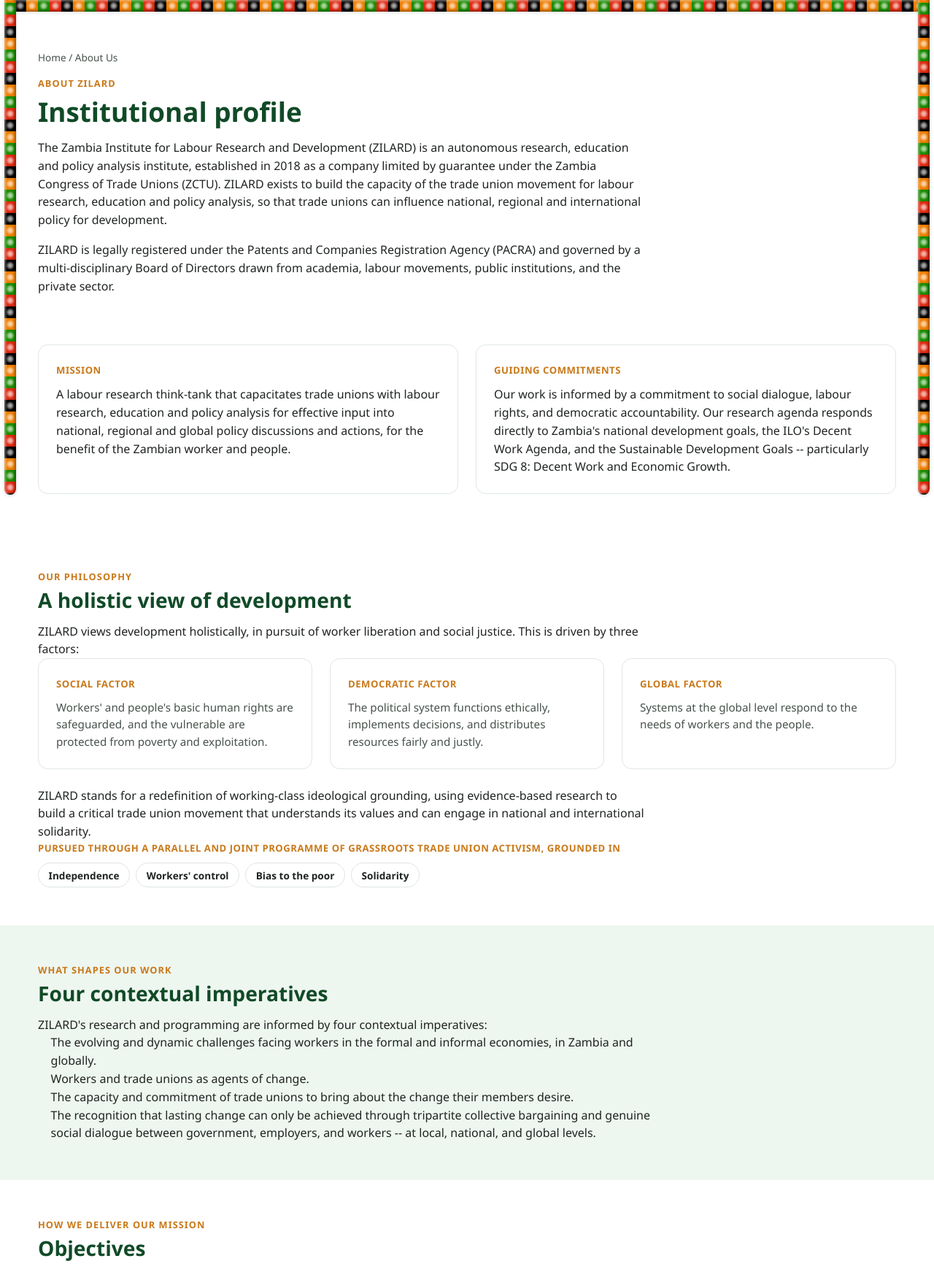
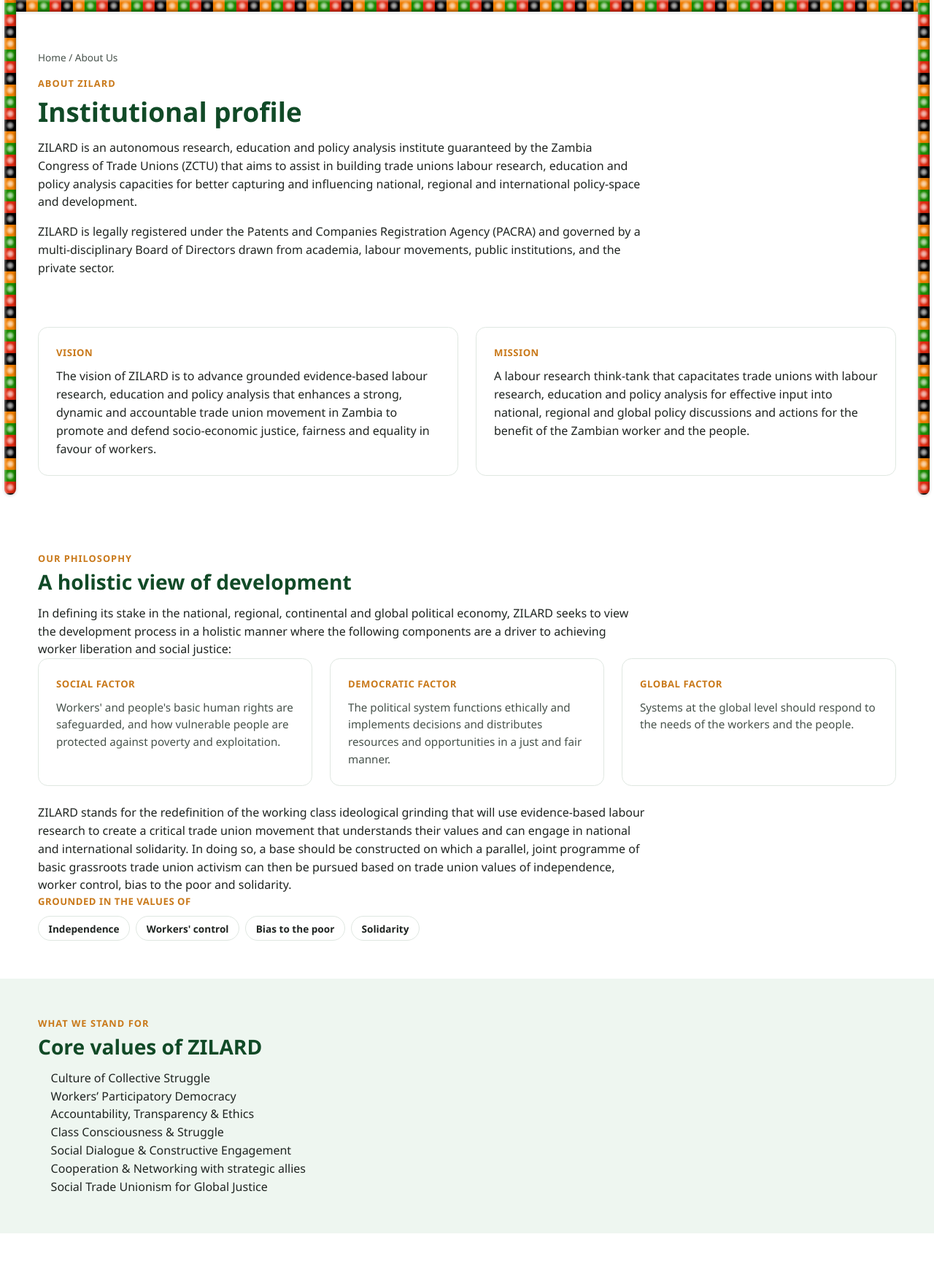
Before and after one commit to dleza/zilard-platfor, a Django app: page /about/ in a window 1280 px wide. Shown: the part 106-1849 px from the top of the page at 73% size. Run offline with Django 5.2, Linux system fonts and the light colour scheme; data comes from the database, SQL or seed files in the repository; data that the repository does not hold is empty; some libraries are stand-ins or nearby versions.

Commit message:
Update About page with verbatim official Vision, Mission, and Core Values text

```diff
--- a/templates/website/about.html
+++ b/templates/website/about.html
@@ -10,12 +10,10 @@
     <h1 class="zil-section-title" style="font-size:clamp(1.7rem,3vw,2.3rem);">Institutional profile</h1>
     <div class="zil-prose" style="max-width:52rem;">
       <p>
-        The Zambia Institute for Labour Research and Development (ZILARD) is an autonomous
-        research, education and policy analysis institute, established in 2018 as a company limited
-        by guarantee under the Zambia Congress of Trade Unions (ZCTU). ZILARD exists to build the
-        capacity of the trade union movement for labour research, education and policy analysis, so
-        that trade unions can influence national, regional and international policy for
-        development.
+        ZILARD is an autonomous research, education and policy analysis institute guaranteed by
+        the Zambia Congress of Trade Unions (ZCTU) that aims to assist in building trade unions
+        labour research, education and policy analysis capacities for better capturing and
+        influencing national, regional and international policy-space and development.
       </p>
       <p>
         ZILARD is legally registered under the Patents and Companies Registration Agency (PACRA)
@@ -30,20 +28,20 @@
   <div class="zil-wrap">
     <div class="zil-grid zil-grid-2">
       <div class="zil-card">
+        <p class="zil-card-meta">Vision</p>
+        <p class="zil-prose" style="margin:0;">
+          The vision of ZILARD is to advance grounded evidence-based labour research, education
+          and policy analysis that enhances a strong, dynamic and accountable trade union movement
+          in Zambia to promote and defend socio-economic justice, fairness and equality in favour
+          of workers.
+        </p>
+      </div>
+      <div class="zil-card">
         <p class="zil-card-meta">Mission</p>
         <p class="zil-prose" style="margin:0;">
           A labour research think-tank that capacitates trade unions with labour research,
           education and policy analysis for effective input into national, regional and global
-          policy discussions and actions, for the benefit of the Zambian worker and people.
-        </p>
-      </div>
-      <div class="zil-card">
-        <p class="zil-card-meta">Guiding commitments</p>
-        <p class="zil-prose" style="margin:0;">
-          Our work is informed by a commitment to social dialogue, labour rights, and democratic
-          accountability. Our research agenda responds directly to Zambia's national development
-          goals, the ILO's Decent Work Agenda, and the Sustainable Development Goals -- particularly
-          SDG 8: Decent Work and Economic Growth.
+          policy discussions and actions for the benefit of the Zambian worker and the people.
         </p>
       </div>
     </div>
@@ -55,38 +53,43 @@
     <p class="zil-eyebrow">Our philosophy</p>
     <h2 class="zil-section-title">A holistic view of development</h2>
     <p class="zil-prose" style="max-width:52rem;">
-      ZILARD views development holistically, in pursuit of worker liberation and social justice.
-      This is driven by three factors:
+      In defining its stake in the national, regional, continental and global political economy,
+      ZILARD seeks to view the development process in a holistic manner where the following
+      components are a driver to achieving worker liberation and social justice:
     </p>
     <div class="zil-grid zil-grid-3">
       <div class="zil-card">
         <p class="zil-card-meta">Social factor</p>
         <p class="zil-card-body">
-          Workers' and people's basic human rights are safeguarded, and the vulnerable are
-          protected from poverty and exploitation.
+          Workers' and people's basic human rights are safeguarded, and how vulnerable people
+          are protected against poverty and exploitation.
         </p>
       </div>
       <div class="zil-card">
         <p class="zil-card-meta">Democratic factor</p>
         <p class="zil-card-body">
-          The political system functions ethically, implements decisions, and distributes
-          resources fairly and justly.
+          The political system functions ethically and implements decisions and distributes
+          resources and opportunities in a just and fair manner.
         </p>
       </div>
       <div class="zil-card">
         <p class="zil-card-meta">Global factor</p>
         <p class="zil-card-body">
-          Systems at the global level respond to the needs of workers and the people.
+          Systems at the global level should respond to the needs of the workers and the
+          people.
         </p>
       </div>
     </div>
     <p class="zil-prose" style="max-width:52rem;margin-top:1.5rem;">
-      ZILARD stands for a redefinition of working-class ideological grounding, using
-      evidence-based research to build a critical trade union movement that understands its
-      values and can engage in national and international solidarity.
+      ZILARD stands for the redefinition of the working class ideological grinding that will use
+      evidence-based labour research to create a critical trade union movement that understands
+      their values and can engage in national and international solidarity. In doing so, a base
+      should be constructed on which a parallel, joint programme of basic grassroots trade union
+      activism can then be pursued based on trade union values of independence, worker control,
+      bias to the poor and solidarity.
     </p>
     <p class="zil-card-meta" style="margin-bottom:0.6rem;">
-      Pursued through a parallel and joint programme of grassroots trade union activism, grounded in
+      Grounded in the values of
     </p>
     <div class="zil-pill-row">
       <span class="zil-pill">Independence</span>
@@ -98,6 +101,22 @@
 </section>
 
 <section class="zil-section zil-section-tint">
+  <div class="zil-wrap">
+    <p class="zil-eyebrow">What we stand for</p>
+    <h2 class="zil-section-title">Core values of ZILARD</h2>
+    <ul class="zil-prose" style="max-width:52rem;margin:0 0 0 1.1rem;">
+      <li>Culture of Collective Struggle</li>
+      <li>Workers&rsquo; Participatory Democracy</li>
+      <li>Accountability, Transparency &amp; Ethics</li>
+      <li>Class Consciousness &amp; Struggle</li>
+      <li>Social Dialogue &amp; Constructive Engagement</li>
+      <li>Cooperation &amp; Networking with strategic allies</li>
+      <li>Social Trade Unionism for Global Justice</li>
+    </ul>
+  </div>
+</section>
+
+<section class="zil-section">
   <div class="zil-wrap">
     <p class="zil-eyebrow">What shapes our work</p>
     <h2 class="zil-section-title">Four contextual imperatives</h2>
```
